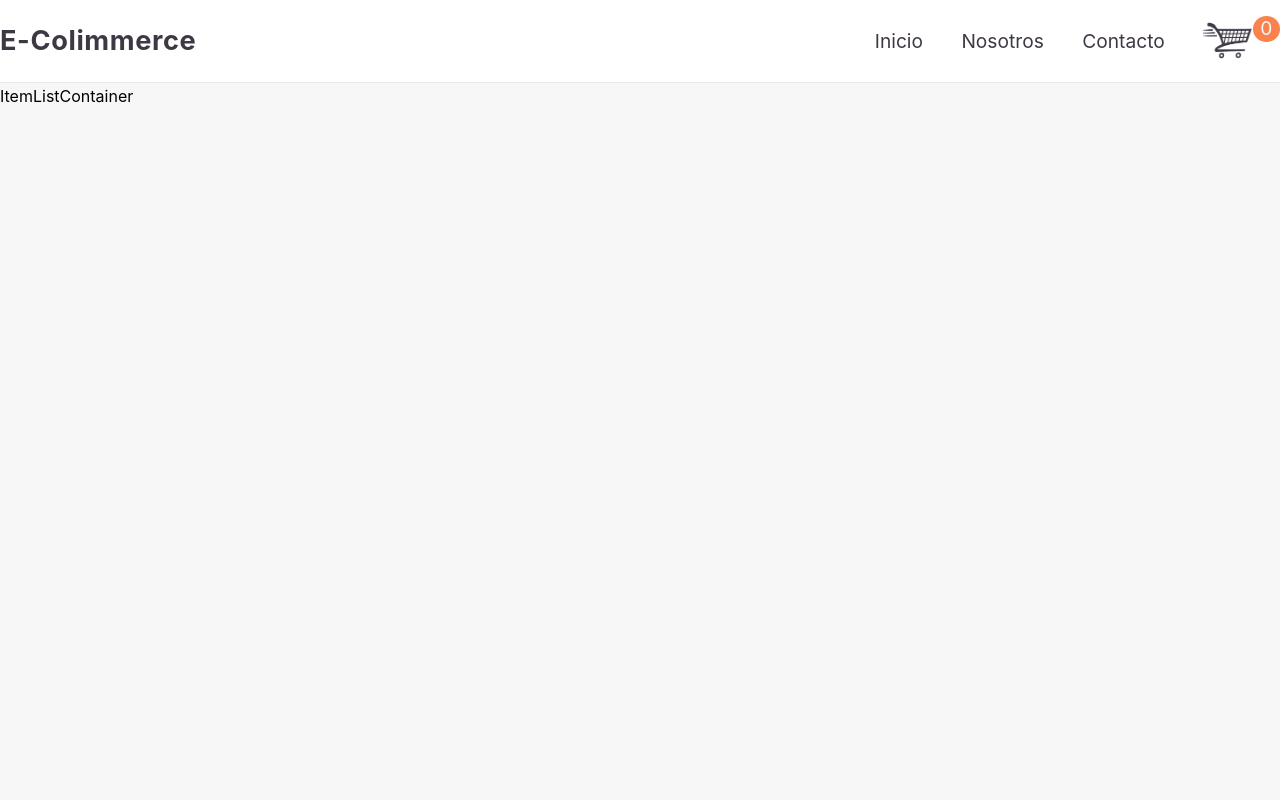
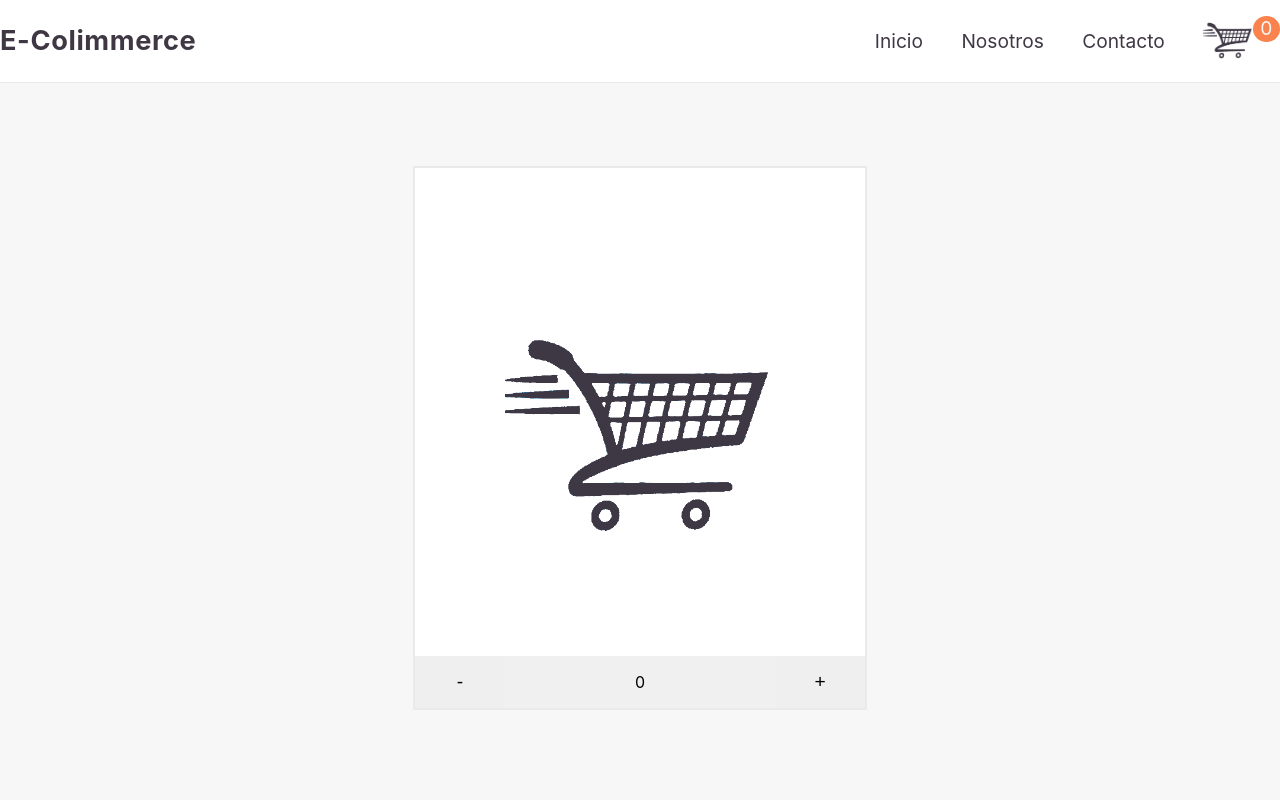
Before and after one commit to coliTNE/E-Commerce-React, a React (Create React App) app: page / in a window 1280 px wide. Shown: the top 800 px of the page. Built offline with nearby package versions, Linux system fonts and the light colour scheme.

Commit message:
itemCounter created

```diff
--- a/src/App.js
+++ b/src/App.js
@@ -1,13 +1,12 @@
 import ItemListContainer from './components/ItemListContainer';
 import NavBar from './components/NavBar';
-import Test from './components/Test';
 
 function App() {
   return (
     <>
       <header><NavBar /></header>
       <main><ItemListContainer /></main>
-      <footer><Test stock={10}/></footer>
+      <footer></footer>
     </>
   );
 }
--- /dev/null
+++ b/src/components/ItemCount.jsx
@@ -0,0 +1,44 @@
+import React, { useState } from "react";
+import ShoppingCartImage from "../Images/carritovector.png";
+
+export default function ItemCount({ stock }) {
+  const [x, setX] = useState(0);
+  const countPlus = () => {
+    if (x < stock) {
+      setX(x + 1);
+    }
+  };
+  const countMinus = () => {
+    if (x > 0) {
+      setX(x - 1);
+    }
+  };
+  return (
+    <div className="itemCount__Card">
+      <img
+        src={ShoppingCartImage}
+        alt="carritoMarron"
+        className="itemCount__Img"
+      />
+      <div className="itemCount__Buttons">
+        <button
+          onClick={() => {
+            countMinus();
+          }}
+          className="itemCount__Operator"
+        >
+          -
+        </button>
+        <p className="itemCount__Counter">{x}</p>
+        <button
+          onClick={() => {
+            countPlus();
+          }}
+          className="itemCount__Operator"
+        >
+          +
+        </button>
+      </div>
+    </div>
+  );
+}
--- a/src/components/ItemListContainer.jsx
+++ b/src/components/ItemListContainer.jsx
@@ -1,7 +1,8 @@
 import React from 'react'
+import ItemCount from './ItemCount';
 
 export default function ItemListContainer() {
   return (
-    <div>ItemListContainer</div>
+    <div><ItemCount stock={10}/></div>
   )
 }
--- a/src/components/Test.jsx
+++ /dev/null
@@ -1,24 +0,0 @@
-import React, { useState } from "react";
-
-export default function Test({ stock }) {
-  const [x, setX] = useState(0);
-  const aviableStock = () => {
-    if (x < stock) {
-      setX(x + 1);
-    }
-  };
-
-  return (
-    <div style={{ border: "1px solid red", height: "20vh" }}>
-      Desde State = {x}
-      <br />
-      <button
-        onClick={() => {
-          aviableStock();
-        }}
-      >
-        Sumar
-      </button>
-    </div>
-  );
-}
--- a/src/index.css
+++ b/src/index.css
@@ -19,6 +19,7 @@ header {
   top: 0;
   background-color: #fff;
   border-bottom: solid 1px #eaeaea;
+  z-index: 999;
 }
 
 .nav {
@@ -74,12 +75,55 @@ header {
   right: 0;
   background-color: #fa824c;
   color: #f7f7f7;
-  padding: 0 .4em .1em .4em;
+  padding: 0 0.4em 0.1em 0.4em;
   border-radius: 50%;
   align-self: center;
 }
 
 main {
+  max-width: 1400px;
+  width: 100%;
+  margin: 0 auto;
+  text-align: center;
   margin-top: 86px;
+  padding-top: 5em;
   height: 110vh;
 }
+
+.itemCount__Card {
+  display: flex;
+  flex-direction: column;
+  align-items: center;
+  justify-content: center;
+  margin: 0 auto;
+  position: relative;
+  width: 450px;
+  height: 540px;
+  background-color: #fff;
+  border: 2px solid #eaeaea;
+}
+
+.itemCount__Img {
+  width: 60%;
+}
+
+.itemCount__Buttons {
+  position: absolute;
+  bottom: 0;
+  width: 100%;
+  display: flex;
+  justify-content: space-between;
+  background-color: #f0f0f0;
+}
+
+.itemCount__Operator {
+  width: 20%;
+  cursor: pointer;
+  font-size: 1.2em;
+  border: none;
+  transition: all ease 0.4s;
+}
+
+.itemCount__Operator:hover {
+  background-color: #fa824c;
+}
```
